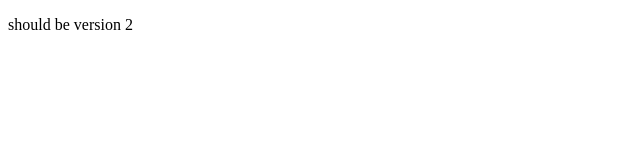
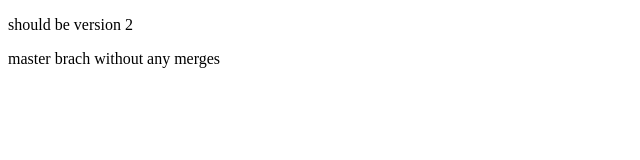
Before and after one commit to briankaboyi/local-git-crash-course, a plain HTML site: page index.html in a window 1280 px wide. Shown: the whole page, without its empty margins (0-640 px from the left). Drawn offline with Linux system fonts and the light colour scheme.

Commit message:
html modified

```diff
--- a/index.html
+++ b/index.html
@@ -7,5 +7,6 @@
   </head>
   <body>
     <p>should be version 2</p>
+    <p>master brach without any merges</p>
   </body>
 </html>
```
